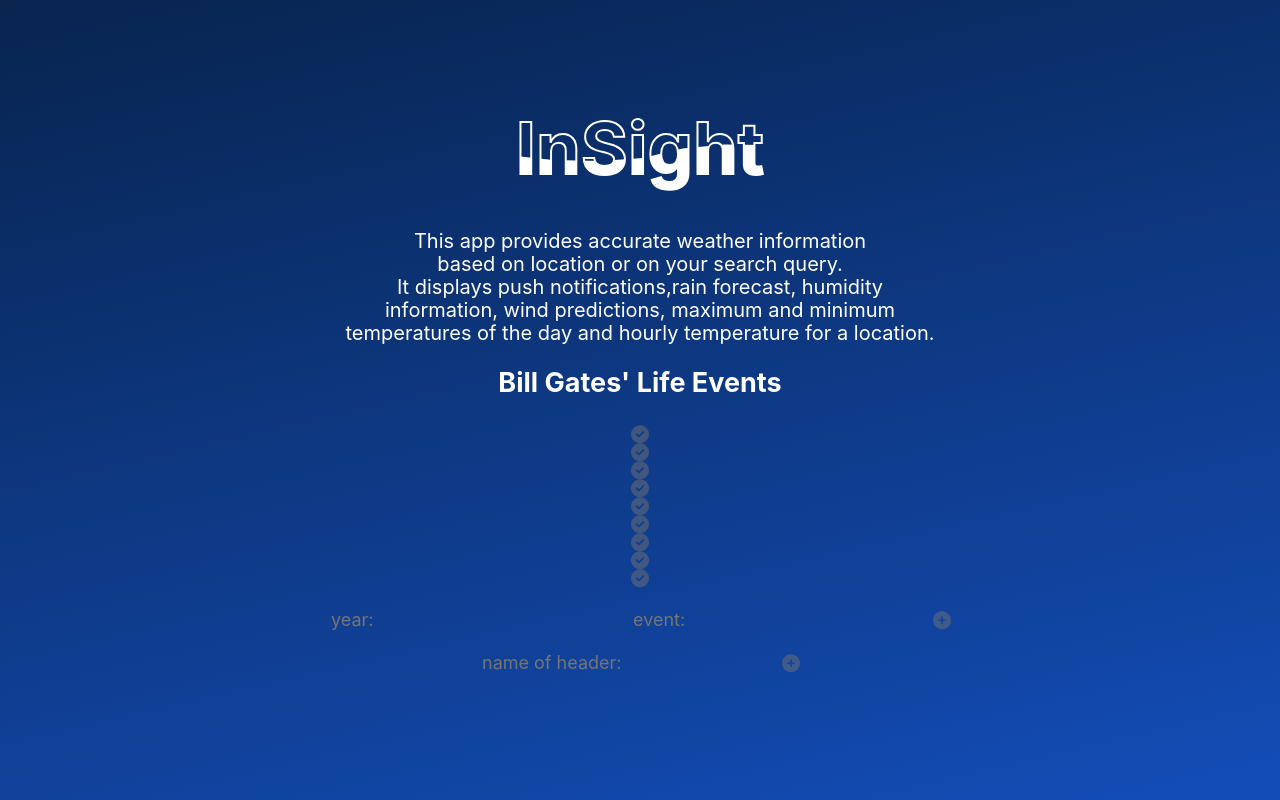
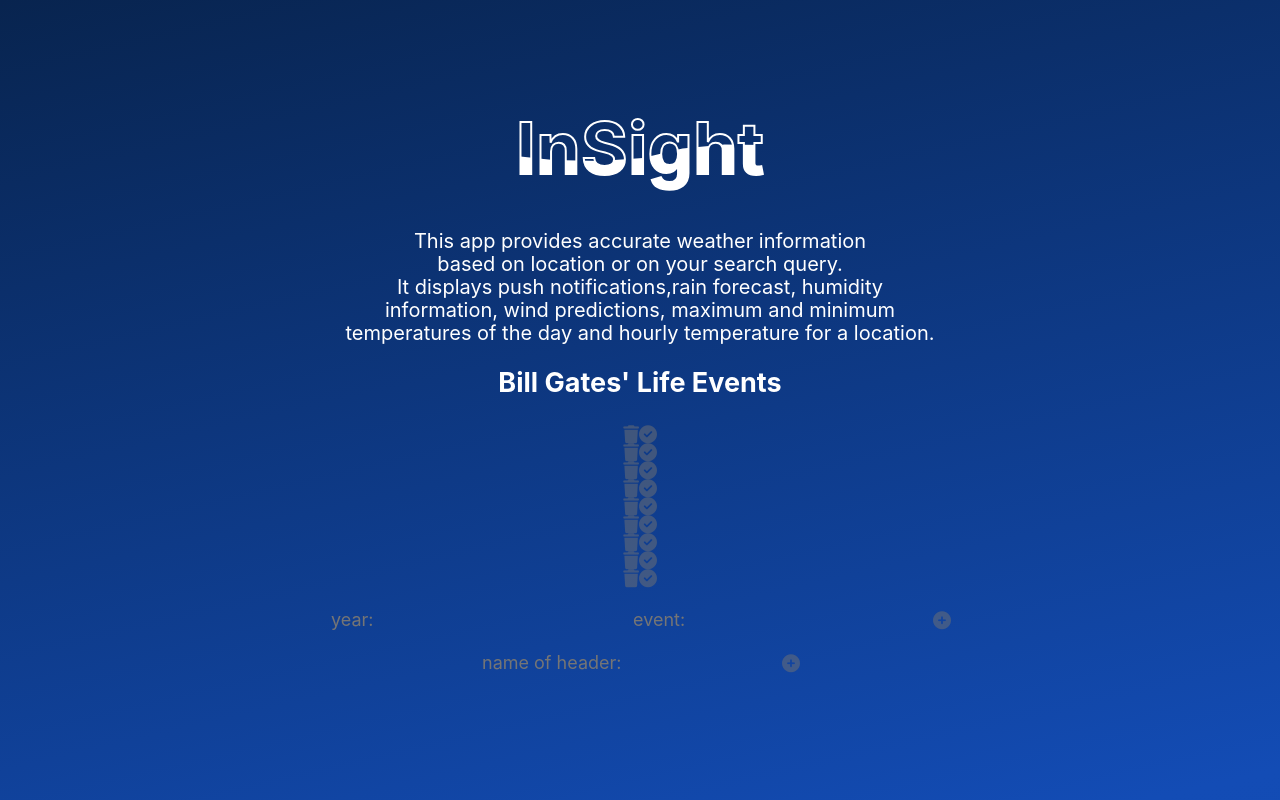
Before and after one commit to elisdance/InSight, a React (Create React App) app: page / in a window 1280 px wide. Shown: the top 800 px of the page. Built offline with nearby package versions, Linux system fonts and the light colour scheme; a web font is replaced by a local one.

Commit message:
third-homework-2

```diff
--- a/src/components/Biography.jsx
+++ b/src/components/Biography.jsx
@@ -93,6 +93,7 @@
     this.inputValue.current.value = '';
     this.setState({ data: updatedObject });
   };
+
   render() {
     const { data, headers } = this.state;
     return (
@@ -112,8 +113,9 @@
               <tr key={bio.id} >
                 {headers.map((header) => (
                   <td><input type="text" ref={this.inputValue} value={bio[header]} />
-                    <i class="fa-solid fa-trash grey" onClick={() => this.deleteData(bio.id)}></i></td>
+                    </td>
                 ))}
+                <i class="fa-solid fa-trash grey" onClick={() => this.deleteData(bio.id)}></i>
                 <i class="fa-solid fa-circle-check grey" key={headers.id} onClick={() => this.addToObject()}></i>
               </tr>
             ))}
```
